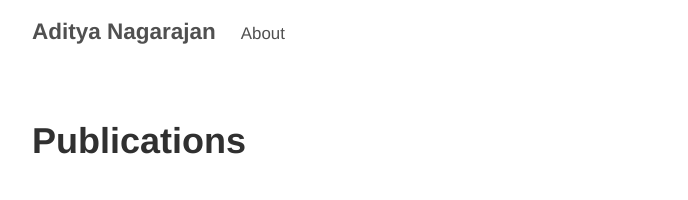
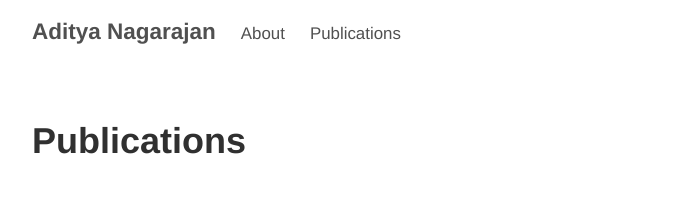
Before and after one commit to adityanagara/adityanagara.github.io, a Jekyll site: the page built from publications.md, in a window 1280 px wide. Shown: the top 200 px of the page, without its empty margins (293-981 px from the left). Built offline with Jekyll 4.4.1, drawn with Linux system fonts in a browser that asks for light colours; Markdown is read by kramdown in place of the engine named in the settings.

Commit message:
Update _config.yml

```diff
--- a/_config.yml
+++ b/_config.yml
@@ -38,6 +38,7 @@ author:
 # List of pages to include at the top
 pages_list:
   About: '/about/'
+  Publications: '/publications/'
 #  Archive: '/archive/'
 
 # Custom vars
```
